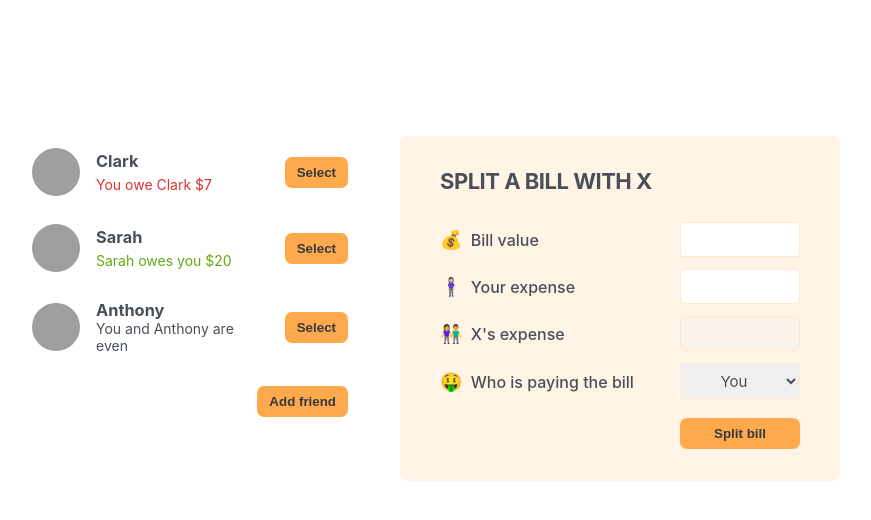
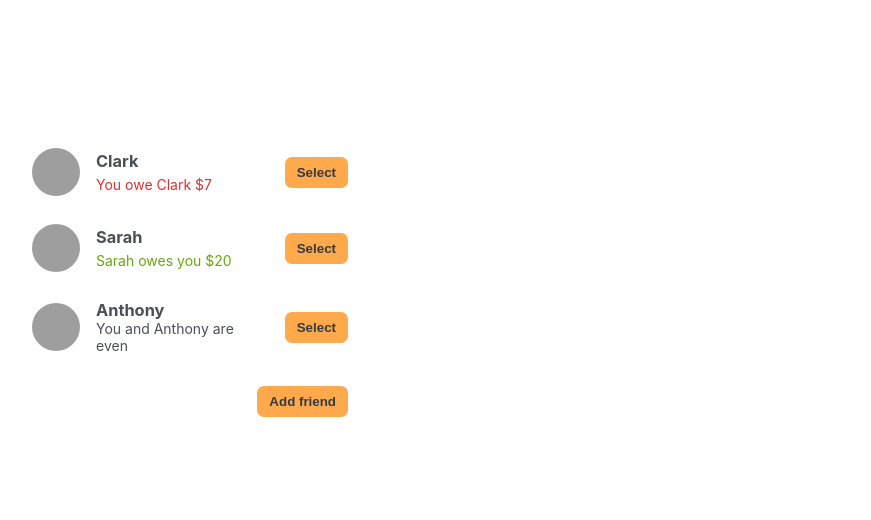
Before and after one commit to ananotopuria/eat-n-split, a React (Create React App) app: page / in a window 1280 px wide. Shown: the top 520 px of the page, without its empty margins (210-1081 px from the left). Built offline with nearby package versions, Linux system fonts and the light colour scheme; grey boxes are pictures that could not be loaded.

Commit message:
feat: select a friend

```diff
--- a/src/App.js
+++ b/src/App.js
@@ -32,6 +32,8 @@
 export default function App() {
   const [friends, setFriends] = useState(initialFriends);
   const [showAddFriend, setShowAddFriend] = useState(false);
+  const [selectedFriend, setSelectedFriend] = useState(null);
+
   function handleShowAddFriend() {
     setShowAddFriend((show) => !show);
   }
@@ -40,33 +42,53 @@
     setFriends((friends) => [...friends, friend]);
     setShowAddFriend(false);
   }
+
+  function handleSelection(friend) {
+    // setSelectedFriend(friend);
+    setSelectedFriend((curr) =>
+      curr?.id === friend.id ? null : friend
+    );
+    setShowAddFriend(false);
+  }
   return (
     <div className="app">
       <div className="sidebar">
-        <FriendsList friends={friends} />
+        <FriendsList
+          friends={friends}
+          selectedFriend={selectedFriend}
+          onSelection={handleSelection}
+        />
+
         {showAddFriend && <FormAddFriend onAddFriend={handleAddFriend} />}
+
         <Button onClick={handleShowAddFriend}>
           {showAddFriend ? "close" : "Add friend"}
         </Button>
       </div>
-      <FormSplitBill />
+      {selectedFriend && <FormSplitBill selectedFriend={selectedFriend} />}
     </div>
   );
 }
 
-function FriendsList({ friends }) {
+function FriendsList({ friends, onSelection, selectedFriend }) {
   return (
     <ul>
       {friends.map((friend) => (
-        <Friend friend={friend} key={friend.id} />
+        <Friend
+          friend={friend}
+          key={friend.id}
+          selectedFriend={selectedFriend}
+          onSelection={onSelection}
+        />
       ))}
     </ul>
   );
 }
 
-function Friend({ friend }) {
+function Friend({ friend, onSelection, selectedFriend }) {
+  const isSelected = selectedFriend?.id === friend.id;
   return (
-    <li>
+    <li className={isSelected ? "selected" : ""}>
       <img src={friend.image} alt={friend.name} />
       <h3>{friend.name}</h3>
       {friend.balance < 0 && (
@@ -81,7 +103,9 @@
       )}
       {friend.balance === 0 && <p>You and {friend.name} are even</p>}
 
-      <Button>Select</Button>
+      <Button onClick={() => onSelection(friend)}>
+        {isSelected ? "Close" : "Select"}
+      </Button>
     </li>
   );
 }
@@ -124,21 +148,21 @@
   );
 }
 
-function FormSplitBill() {
+function FormSplitBill({ selectedFriend }) {
   return (
     <form className="form-split-bill">
-      <h2>Split a bill with X</h2>
+      <h2>Split a bill with {selectedFriend.name}</h2>
       <label>💰 Bill value</label>
       <input type="text" />
       <label>🧍🏻‍♀️ Your expense</label>
       <input type="text" />
-      <label>👫 X's expense</label>
+      <label>👫 {selectedFriend.name}'s expense</label>
       <input type="text" disabled />
 
       <label>🤑 Who is paying the bill</label>
       <select>
         <option value="user">You</option>
-        <option value="friend">X</option>
+        <option value="friend">{selectedFriend.name}</option>
       </select>
 
       <Button>Split bill</Button>
```
